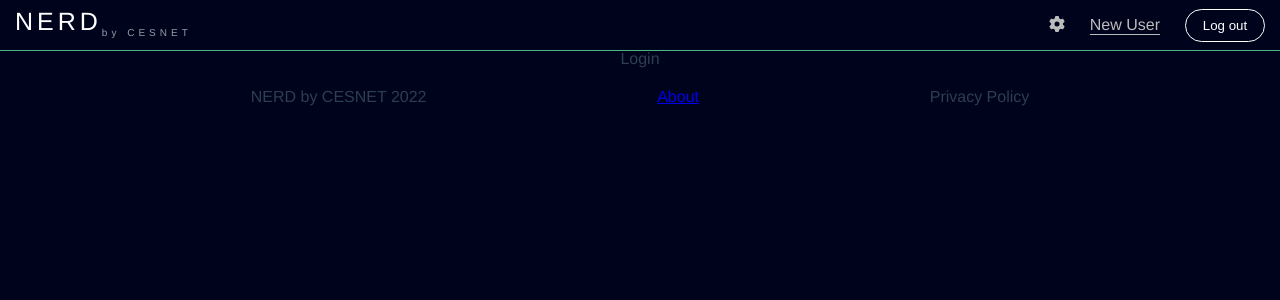
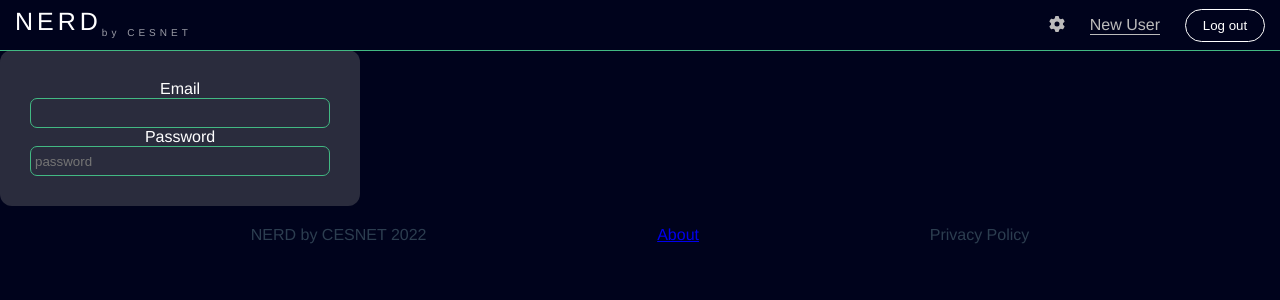
Before and after one commit to Oltis17/vue-nerd, a Vue app in the folder frontend/: page /login in a window 1280 px wide. Shown: the top 300 px of the page. Built offline with nearby package versions, Linux system fonts and the light colour scheme; what v-tooltip, vue3-perfect-scrollbar would draw is missing.

Commit message:
Some changes

```diff
--- a/frontend/src/App.vue
+++ b/frontend/src/App.vue
@@ -40,5 +40,6 @@ body {
   background-color: #00031c;
   margin: 0;
   overflow: hidden;
+  height: 100vh;
 }
 </style>
--- a/frontend/src/views/AboutScreen.vue
+++ b/frontend/src/views/AboutScreen.vue
@@ -1,5 +1,6 @@
 <template>
-    <div>
+    <perfect-scrollbar>
+        <div class="wrapper">
             <h2>
                 Network Entity Reputation Database (NERD)
             </h2>
@@ -8,22 +9,22 @@
                 Database of malicious entities on the Internet and everything we know about them.
             </span>
 
-        <div>
+            <p>
                 The NERD system gathers data about sources of cyber threats from a number of sources and builds a constantly-updated database of the known malicious network entities (currently only IP addresses). It provides detailed information about each of them, including when and where it was reported as malicious, auxiliary data such as hostname or geolocation, and a numeric summarization of the IP's reputation. Most of the data are publicly accessible via this web interface.
-        </div>
+            </p>
 
             <h3>
                 Network entity profiles
             </h3>
 
-        <div>
+            <p>
                 NERD keeps a record for each IP address reported as a source of some network attack or other malicious activity. Such a record contains meta-data about the reports and other relevant information fetched from other sources (see below for the list of all used data sources). Most of the data is periodically updated. The web interface allows to get a detail of each individual IP address as well as search for IPs matching given criteria.
 
                 Basic information about related BGP prefixes, ASNs, registered IP blocks and organizations (from whois databases) is stored as well.
 
                 Moreover, the information known about each IP is summarized into a reputation score -- a number expressing the level of threat the IP address poses. Currently, quite a simple static formula is used to compute the reputation score, but there is an ongoing research about how to better estimate it.
 
-        </div>
+            </p>
 
             <h3>
                 Data sources
@@ -163,6 +164,27 @@
                 Classification of ASNs is performed using the <a href="http://www.caida.org/data/as_classification.xml" target="_blank">CAIDA UCSD AS Classification Dataset</a>.<br>
                 </p>
             </div>
+        </div>
+    </perfect-scrollbar>
+</template>
 
-        </div>
-</template>
+<style scoped>
+.wrapper {
+    color: white;
+    padding: 40px;
+    height: 80vh;
+}
+
+a {
+    color: #42b983;
+    text-decoration: none;
+}
+
+p {
+    text-align: left;
+}
+
+ul {
+    text-align: left;
+}
+</style>
--- a/frontend/src/views/LoginScreen.vue
+++ b/frontend/src/views/LoginScreen.vue
@@ -1,3 +1,44 @@
 <template>
-    Login
+    <div class="wrapper">
+        <div>
+            <label>Email</label>
+            <input type="email">
+        </div>
+        <div>
+            <label>Password</label>
+            <input type="password" placeholder="password">
+        </div>
+
+    </div>
 </template>
+
+<style>
+.wrapper {
+    padding: 30px;
+    border-radius: 12px;
+    background-color: rgba(128, 128, 128, 0.325);
+    width: 300px;
+    display: flex;
+    flex-direction: column;
+}
+
+.wrapper div {
+    color: white;
+    display: flex;
+    flex-direction: column;
+    align-items: left;
+}
+
+input {
+    background-color: transparent;
+    border-radius: 7px;
+    border: 1px solid #42b983;
+    padding: 4px;
+    height: 20px;
+}
+
+input:focus {
+    border: 3px solid #42b983;
+}
+
+</style>
--- a/frontend/src/views/NotFound.vue
+++ b/frontend/src/views/NotFound.vue
@@ -1,3 +1,15 @@
 <template>
-    Not Found
+    <div>
+        Oops! This page was not found.
+    </div>
+
 </template>
+
+<style scoped>
+div {
+    color: white;
+    font-size: 2em;
+    padding-top: 60px;
+    height: 78vh;
+}
+</style>
--- a/frontend/vue.config.js
+++ b/frontend/vue.config.js
@@ -2,6 +2,7 @@ const { defineConfig } = require('@vue/cli-service')
 module.exports = defineConfig({
   transpileDependencies: true,
   devServer: {
+    port: 8001,
     proxy: {
       '/api/': {
         target: 'https://nerd.cesnet.cz/nerd/api/v1',
```
Also changed, not shown: 2 other files (tests, documents, lock files or other folders). Lines whose indentation alone changed are shown as unchanged.
